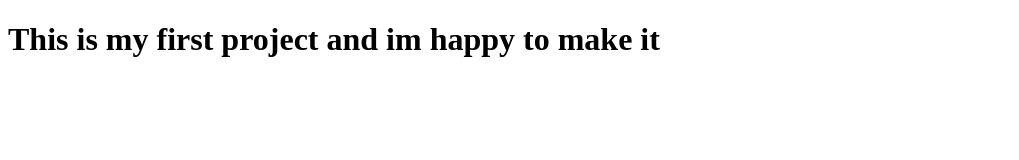
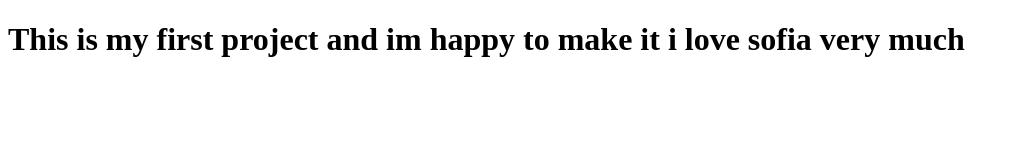
Before and after one commit to dmytrovaskovets/my-first-project, a plain HTML site: page index.html in a window 1280 px wide. Shown: the whole page, without its empty margins (0-1019 px from the left). Drawn offline with Linux system fonts and the light colour scheme.

Commit message:
add more text

```diff
--- a/index.html
+++ b/index.html
@@ -6,6 +6,7 @@
     <title>Document</title>
 </head>
 <body>
-    <h1> This is my first project and im happy to make it </h1>
+    <h1> This is my first project and im happy to make it
+        i love sofia very much </h1>
 </body>
 </html>
```
